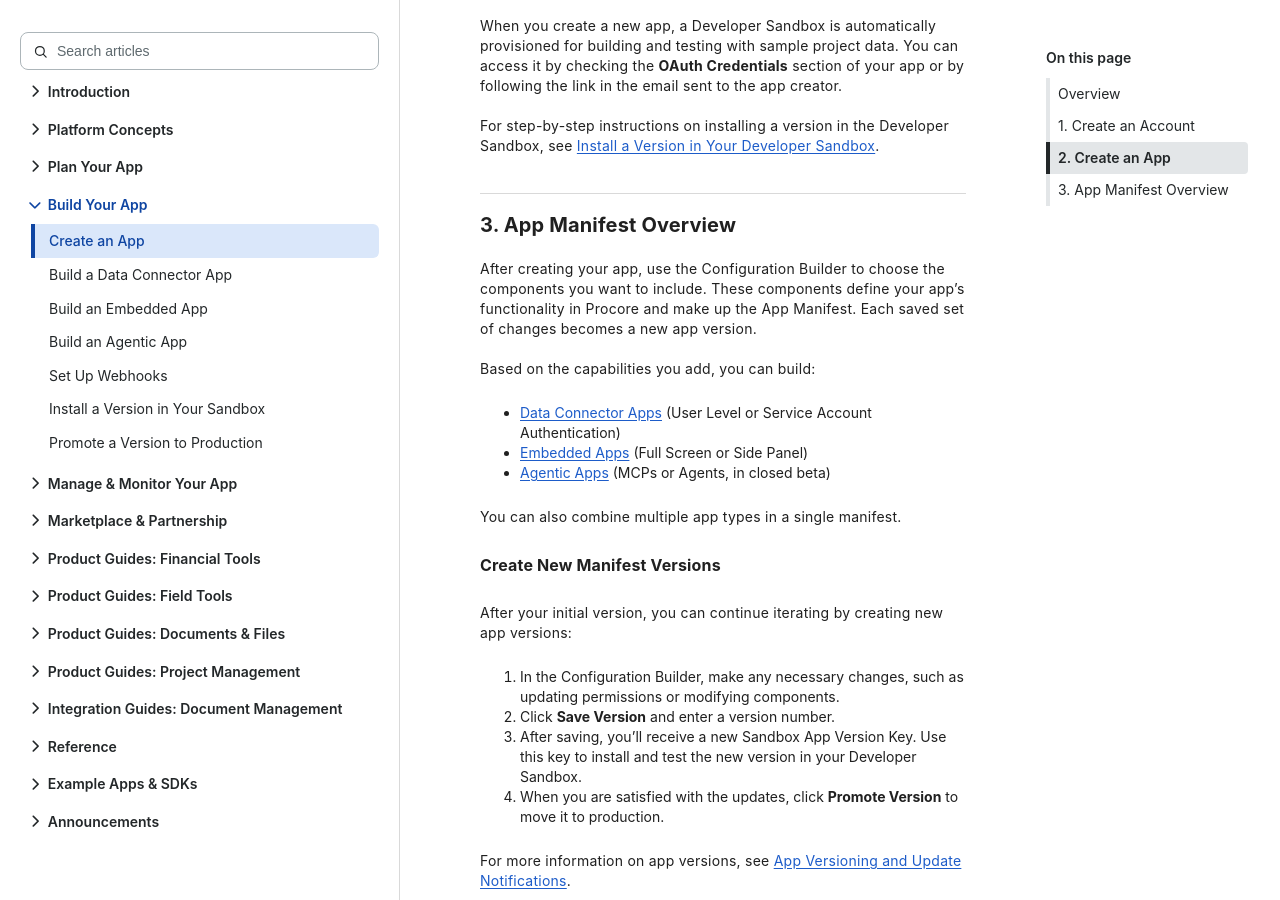
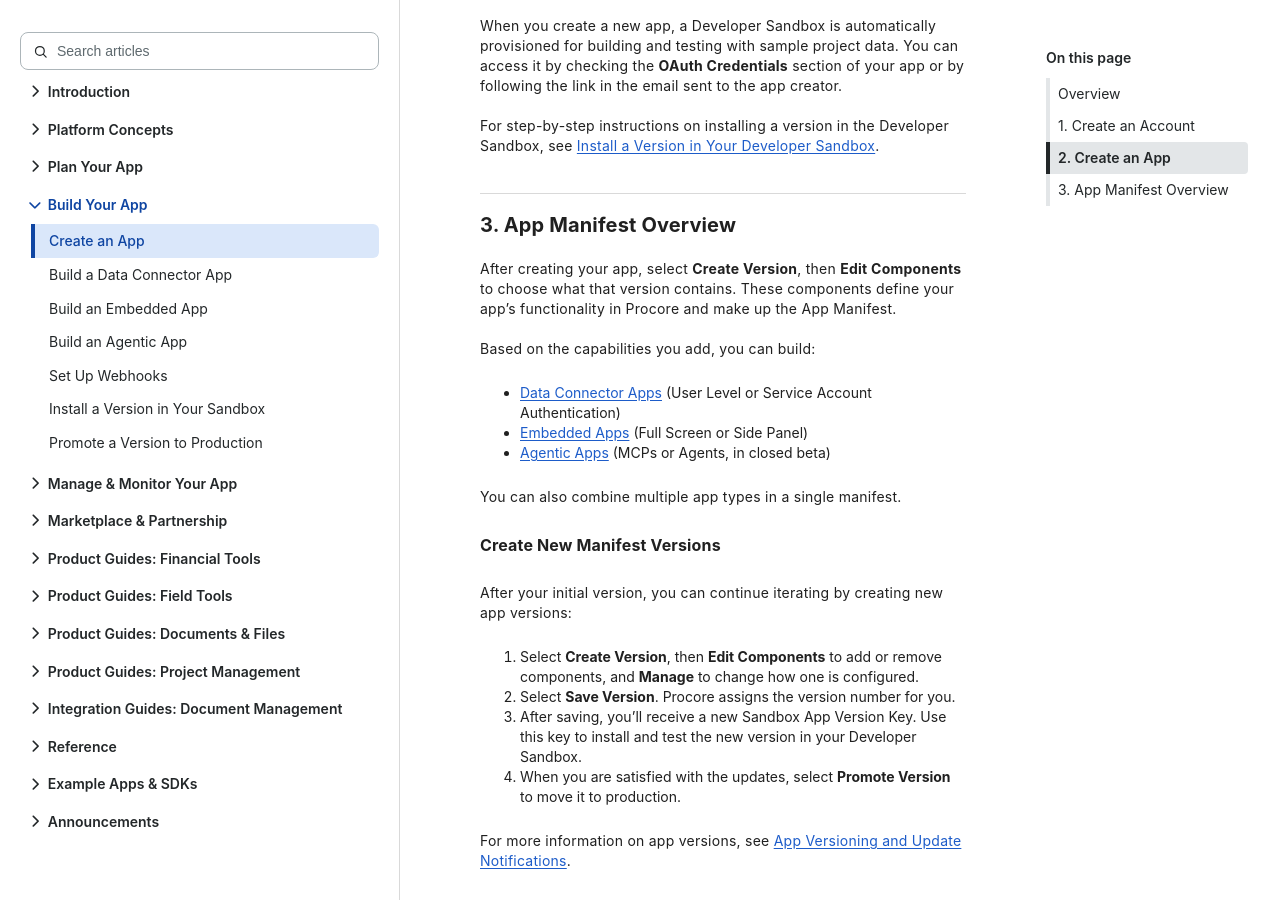
Before and after one commit to procore/documentation, a Jekyll site: the page built from building_applications/building_apps_create_new.md, in a window 1280 px wide and 900 px high, scrolled down 1034 px. Built offline with Jekyll 4.4.1, drawn with Linux system fonts in a browser that asks for light colours; comment, search, counter and statistics services are not loaded.

Commit message:
docs: remove the retired Configuration Builder from the remaining pages
The Configuration Builder no longer exists. Components are added with
Create Version, then Edit Components, then Manage on each one.

- building_apps_promote_manifest.md: the Overview described modifying
  components "using the Configuration Builder", and step 1 of the
  promotion steps told developers to open it on the Manage App page.
  Now points at the App Details & Versions tab.
- building_apps_create_new.md: same in the manifest overview and in the
  new-version steps, which also told developers to enter a version
  number. Procore assigns it.
- marketplace_checklist.md: "Post Installation Notes updated in the
  Configuration Builder" is now "Post-Installation Instructions
  completed on the app version", matching the Create Version screen.

Also drops "Each saved set of changes creates a new App Version" from
both build pages - versions are now created deliberately rather than
falling out of a save.

Co-Authored-By: Claude Opus 5 <noreply@anthropic.com>

```diff
--- a/building_applications/building_apps_create_new.md
+++ b/building_applications/building_apps_create_new.md
@@ -38,7 +38,7 @@ For step-by-step instructions on installing a version in the Developer Sandbox,
 
 ***
 ## 3. App Manifest Overview
-After creating your app, use the Configuration Builder to choose the components you want to include. These components define your app’s functionality in Procore and make up the App Manifest. Each saved set of changes becomes a new app version.
+After creating your app, select **Create Version**, then **Edit Components** to choose what that version contains. These components define your app’s functionality in Procore and make up the App Manifest.
 
 Based on the capabilities you add, you can build:
 - [Data Connector Apps]({{ site.url }}{{ site.baseurl }}{% link building_applications/building_data_connection_apps.md %}) (User Level or Service Account Authentication)
@@ -50,10 +50,10 @@ You can also combine multiple app types in a single manifest.
 ### Create New Manifest Versions
 After your initial version, you can continue iterating by creating new app versions:
 
-1. In the Configuration Builder, make any necessary changes, such as updating permissions or modifying components.
-2. Click **Save Version** and enter a version number.
+1. Select **Create Version**, then **Edit Components** to add or remove components, and **Manage** to change how one is configured.
+2. Select **Save Version**. Procore assigns the version number for you.
 3. After saving, you'll receive a new Sandbox App Version Key. Use this key to install and test the new version in your Developer Sandbox.
-4. When you are satisfied with the updates, click **Promote Version** to move it to production.
+4. When you are satisfied with the updates, select **Promote Version** to move it to production.
 
 For more information on app versions, see [App Versioning and Update Notifications]({{ site.url }}{{ site.baseurl }}{% link building_applications/building_apps_promote_manifest.md %}).
 <br><br>
```
Also changed, not shown: app_marketplace/marketplace_checklist.md (+1 -1 lines), building_applications/building_apps_promote_manifest.md (+4 -4 lines).
